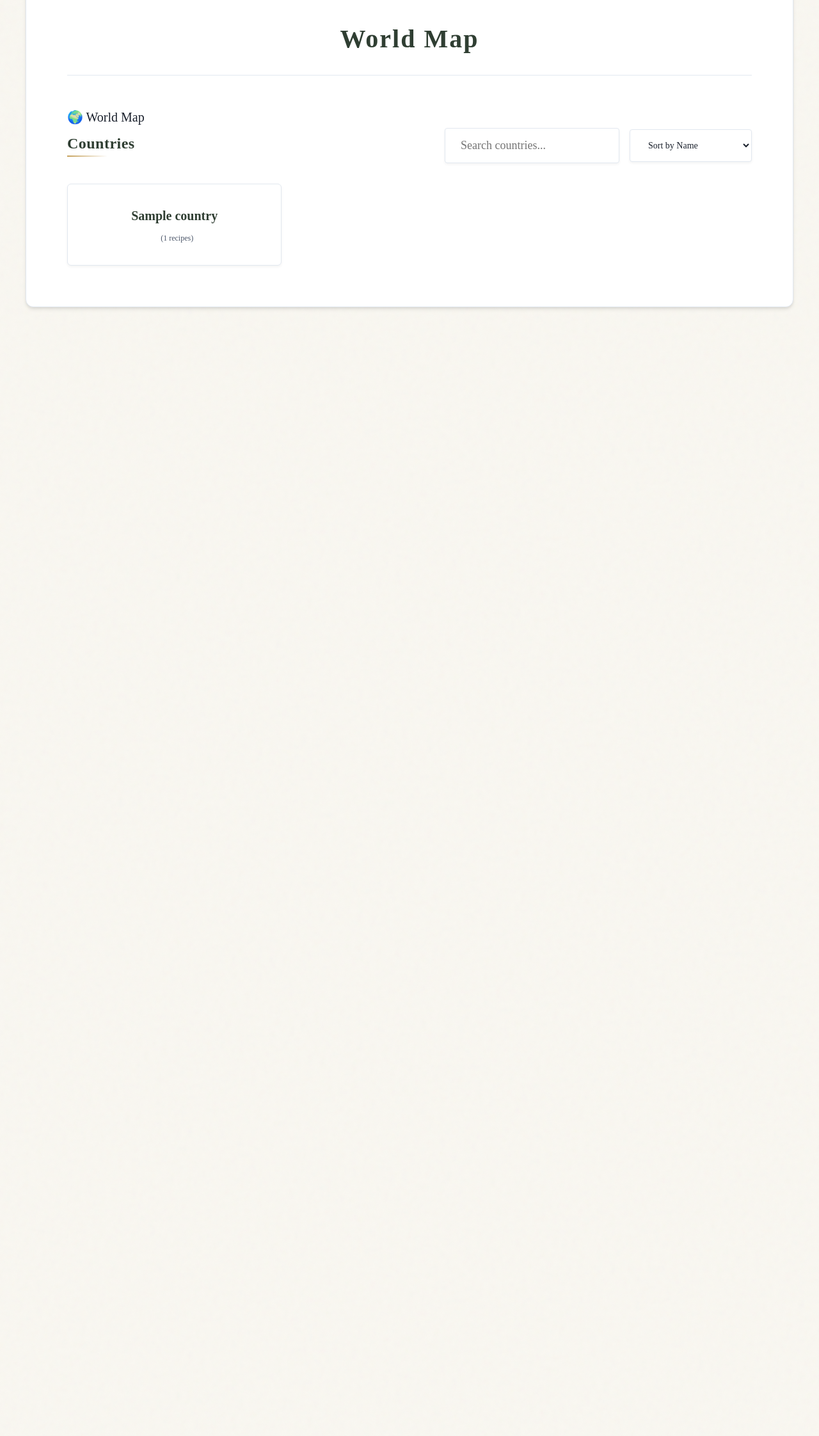
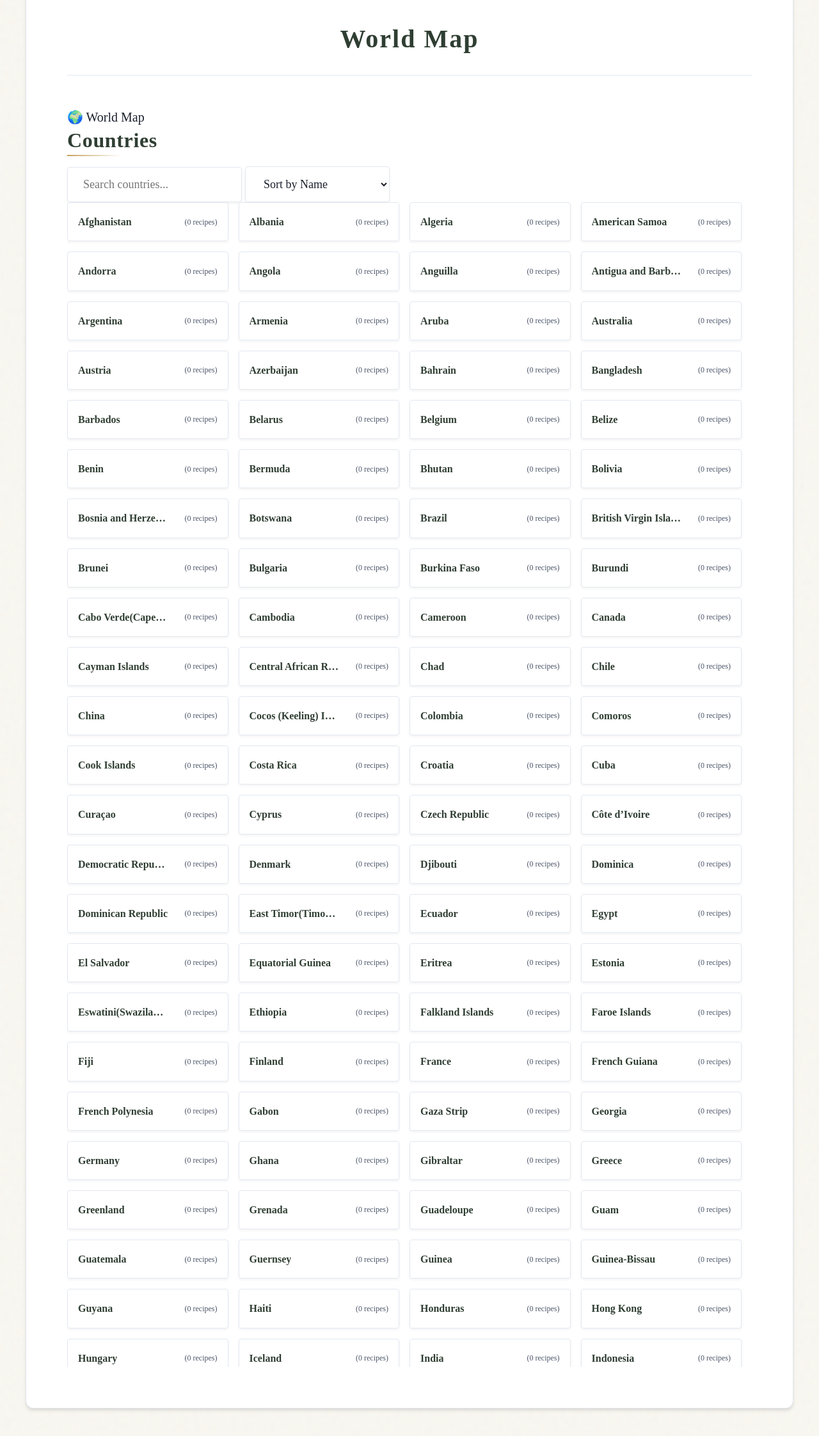
Before and after one commit to 2yan/snacklore, a Flask app: page /world in a window 1280 px wide. Shown: the part 234-2478 px from the top of the page at 64% size. Run offline with Flask 3, Linux system fonts and the light colour scheme; tables that the repository leaves empty hold one stand-in row (values such as "Sample post"); parts of the project's set-up code (start-up, migrations or seed data) failed here and were passed over.

Commit message:
styling updates

```diff
--- a/static/css/pages.css
+++ b/static/css/pages.css
@@ -666,64 +666,37 @@ input[type="text"]:focus, textarea:focus, select:focus {
 
 .countries-grid {
     display: grid;
-    grid-template-columns: repeat(auto-fill, minmax(280px, 1fr));
-    gap: var(--spacing-lg);
+    grid-template-columns: repeat(auto-fill, minmax(200px, 1fr));
+    gap: var(--spacing-sm);
+    max-height: 70vh;
+    overflow-y: auto;
+    padding-right: var(--spacing-sm);
 }
 
-.countries-header-wrapper {
+.country-card {
     display: flex;
     justify-content: space-between;
     align-items: center;
-    margin-bottom: var(--spacing-lg);
-    flex-wrap: wrap;
-    gap: var(--spacing-md);
+    gap: var(--spacing-xs);
+    transition: all 0.2s ease;
+    padding: var(--spacing-sm);
+    border: 1px solid var(--border-light);
+    border-radius: 4px;
+    background: white;
 }
 
-.world-section-title {
-    font-family: "Cinzel", serif;
-    font-size: var(--text-2xl);
-    color: var(--primary);
-    margin: 0;
+.country-card:hover {
+    transform: translateY(-2px);
+    box-shadow: var(--shadow-sm);
+    border-color: var(--accent);
 }
 
-.world-search-wrapper {
-    display: flex;
-    gap: var(--spacing-sm);
-    align-items: center;
-}
-
-.world-search-input {
-    padding: var(--spacing-sm) var(--spacing-md);
-    border: 1px solid var(--border-light);
-    border-radius: 4px;
-    font-family: "Cormorant Garamond", serif;
+.country-card a {
     font-size: var(--text-base);
-    min-width: 200px;
-    background: white;
-    color: var(--text-main);
-}
-
-.world-search-input:focus {
-    outline: none;
-    border-color: var(--accent);
-    box-shadow: 0 0 0 3px rgba(197, 160, 89, 0.1);
-}
-
-.world-sort-select {
-    padding: var(--spacing-sm) var(--spacing-md);
-    border: 1px solid var(--border-light);
-    border-radius: 4px;
-    font-family: "Cinzel", serif;
-    font-size: var(--text-sm);
-    background: white;
-    color: var(--text-main);
-    cursor: pointer;
-}
-
-.world-sort-select:focus {
-    outline: none;
-    border-color: var(--accent);
-    box-shadow: 0 0 0 3px rgba(197, 160, 89, 0.1);
+    white-space: nowrap;
+    overflow: hidden;
+    text-overflow: ellipsis;
+    max-width: 140px;
 }
 
 .country-recipe-count {
@@ -731,21 +704,8 @@ input[type="text"]:focus, textarea:focus, select:focus {
     color: var(--text-muted);
     font-family: "Cormorant Garamond", serif;
     font-weight: 500;
-    margin-left: var(--spacing-xs);
-}
-
-.country-card {
-    display: flex;
-    flex-direction: column;
-    align-items: center;
-    gap: var(--spacing-xs);
-    transition: all 0.3s ease;
-}
-
-.country-card:hover {
-    transform: translateY(-8px);
-    box-shadow: var(--shadow-lg);
-    border-color: var(--accent);
+    margin-left: auto;
+    white-space: nowrap;
 }
 
 .country-empty-state {
--- a/templates/country.html
+++ b/templates/country.html
@@ -20,6 +20,7 @@
                 {% for state in states %}
                 <div class="state-card">
                     <a href="#">{{ state.name }}</a>
+                    <span class="state-recipe-count">({{ state.recipes|length }} recipes)</span>
                 </div>
                 {% endfor %}
             </div>
--- a/templates/country_detail.html
+++ b/templates/country_detail.html
@@ -3,7 +3,7 @@
   <head>
     <meta charset="UTF-8" />
     <meta name="viewport" content="width=device-width, initial-scale=1.0" />
-    <title>{{ country.name }} Recipes | Savor</title>
+    <title>{{ country.name }} Recipes | Snacklore</title>
 
     <!-- Google Fonts -->
     <link rel="preconnect" href="https://fonts.googleapis.com" />
@@ -71,7 +71,7 @@
       <div class="footer-content">
         <div class="footer-col">
           <div class="logo footer-logo-white">
-            Savor
+            Snacklore
           </div>
           <p class="footer-text-light">
             Bringing the world's kitchen to your home. Discover, cook, and share
@@ -107,7 +107,7 @@
         </div>
       </div>
       <div class="copyright">
-        <p>&copy; 2024 Savor Recipes. All rights reserved.</p>
+        <p>&copy; 2024 Snacklore. All rights reserved.</p>
       </div>
     </footer>
   </body>
--- a/templates/world.html
+++ b/templates/world.html
@@ -33,9 +33,7 @@
                 {% for country in countries %}
                 <div class="country-card" data-country-name="{{ country.name.lower() }}" data-recipe-count="{{ country.recipes|length if country.recipes else 0 }}">
                     <a href="{{ url_for('view_country', country_slug=country.name|country_slug) }}">{{ country.name }}</a>
-                    {% if country.recipes %}
-                    <span class="country-recipe-count">({{ country.recipes|length }} recipes)</span>
-                    {% endif %}
+                    <span class="country-recipe-count">({{ country.recipes|length if country.recipes else 0 }} recipes)</span>
                 </div>
                 {% endfor %}
             </div>
```
Also changed, not shown: other parts of static/css/pages.css (+60 -0 lines), templates/home.html (+2 -9 lines), templates/recipe_detail.html (+11 -4 lines).
